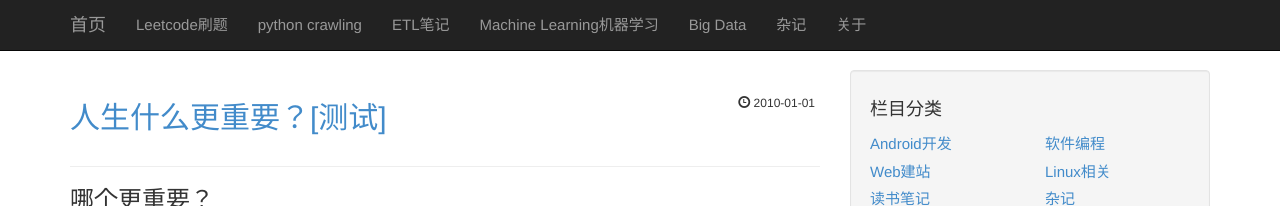
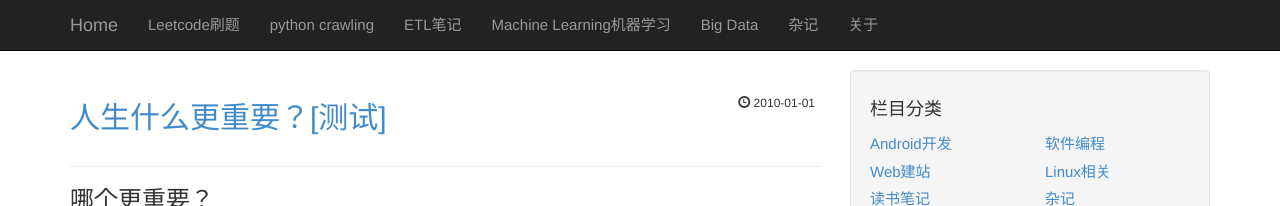
Before and after one commit to MoonBrillante/moonbrillante.github.io, a Jekyll site: the page built from index.html, in a window 1280 px wide. Shown: the top 206 px of the page. Built offline with Jekyll 4.4.1, drawn with Linux system fonts in a browser that asks for light colours; the list of posts is cut into pages by our own code.

Commit message:
Update index.html

```diff
--- a/_layouts/index.html
+++ b/_layouts/index.html
@@ -44,7 +44,7 @@
             </span>
           </button>
           <a class="navbar-brand" href="/">
-            首页
+            Home
           </a>
         </div>
         <!-- Collect the nav links, forms, and other content for toggling -->
```
